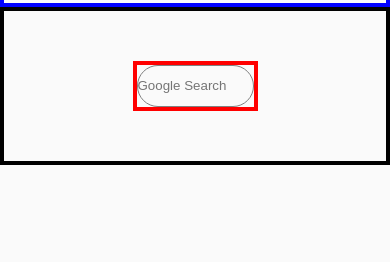
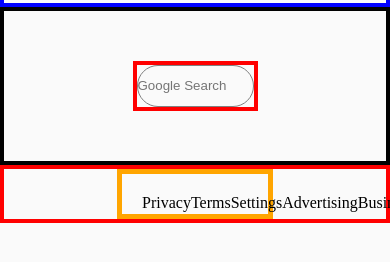
Before and after one commit to SauelAlmonte/flex-play-2, a website: page index.html in a window 390 px wide. Shown: the part 314-576 px from the top of the page. Drawn offline with Linux system fonts and the light colour scheme.

Commit message:
Styling with CSS Responsive

```diff
--- a/index.html
+++ b/index.html
@@ -78,18 +78,16 @@
 <!-- Voting Area Ends -->
 
 <!-- Footer Section -->
-<!--<div class="footer">-->
-<!--    <div class="footer-menu">-->
-<!--        <ul>-->
-<!--            <li>Privacy</li>-->
-<!--            <li>Terms</li>-->
-<!--            <li>Settings</li>-->
-<!--            <li>Advertising</li>-->
-<!--            <li>Business</li>-->
-<!--            <li>How Search Works</li>-->
-<!--        </ul>-->
-<!--    </div>-->
-<!--</div>-->
+    <div id="footer">
+        <div class="footer">
+            <p>Privacy</p>
+            <p>Terms</p>
+            <p>Settings</p>
+            <p>Advertising</p>
+            <p>Business</p>
+            <p>How Search Works</p>
+        </div>
+    </div>
 <!-- Footer Section End -->
 
 <!-- Scripts Start -->
--- a/styles.css
+++ b/styles.css
@@ -183,18 +183,21 @@
 /*!* Vote Area Ends *!*/
 
 /*!* Footer Start *!*/
-/*.footer {*/
-/*    display: flex;*/
-/*    flex: 1 0 auto;*/
-/*    justify-content: center;*/
-/*    border: 5px solid red;*/
-/*}*/
+#footer {
+    border: 4px solid red;
+    justify-content: center;
+    display: flex;
+}
 
-/*.footer-menu {*/
-/*    !*display: inline-flex;*!*/
-/*    !*flex: 1;*!*/
-/*    border: 5px solid orange;*/
-/*    align-items: center;*/
-/*    justify-content: center;*/
-/*}*/
+.footer {
+    border: 5px solid orange;
+    display: flex;
+    justify-content: space-around;
+    height: 20px;
+    width: 40vw;
+    padding: 20px;
+    margin-bottom: 0px;
+    /*position: fixed;*/
+}
+
 /* Footer Ends */
```
